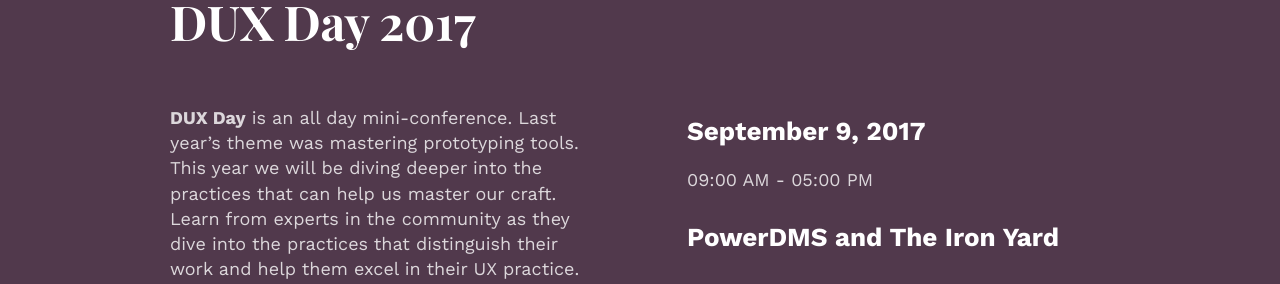
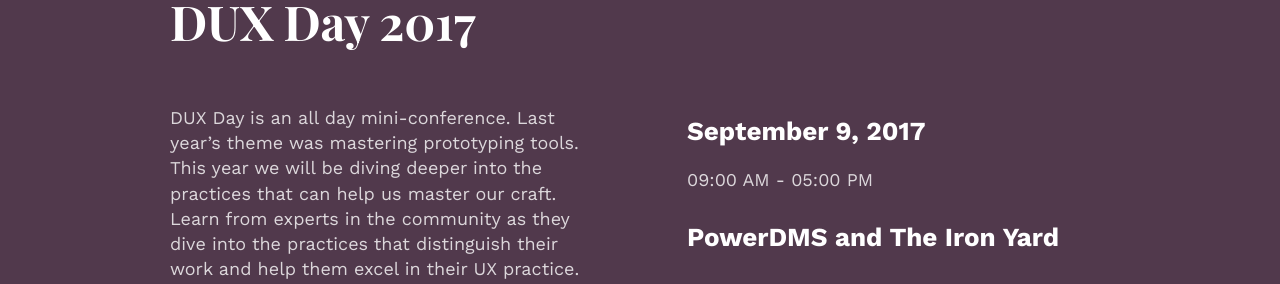
Before and after one commit to whosdustin/orlando-designers, a Jekyll site: the page built from _events/DUX-Meetup.markdown, in a window 1280 px wide. Shown: the part 254-538 px from the top of the page. Built offline with Jekyll 4.4.1, drawn with Linux system fonts in a browser that asks for light colours; comment, search, counter and statistics services are not loaded.

Commit message:
Updated Dux Meetup

```diff
--- a/_events/DUX-Meetup.markdown
+++ b/_events/DUX-Meetup.markdown
@@ -7,6 +7,6 @@
 link: http://www.downtownux.com/#/dux-day-2017/
 ---
 
-**DUX Day** is an all day mini-conference. Last year's theme was mastering prototyping tools. This year we will be diving deeper into the practices that can help us master our craft. Learn from experts in the community as they dive into the practices that distinguish their work and help them excel in their UX practice.
+DUX Day is an all day mini-conference. Last year's theme was mastering prototyping tools. This year we will be diving deeper into the practices that can help us master our craft. Learn from experts in the community as they dive into the practices that distinguish their work and help them excel in their UX practice.
 
 Tickets are only $25 and 100% goes directly to Codecraft Foundation (learn more). This is our opportunity to connect, learn from each other, and give back to our community all at the same time. The included coffee and lunch make it a no brainier. Looking forward to seeing you there!
```
